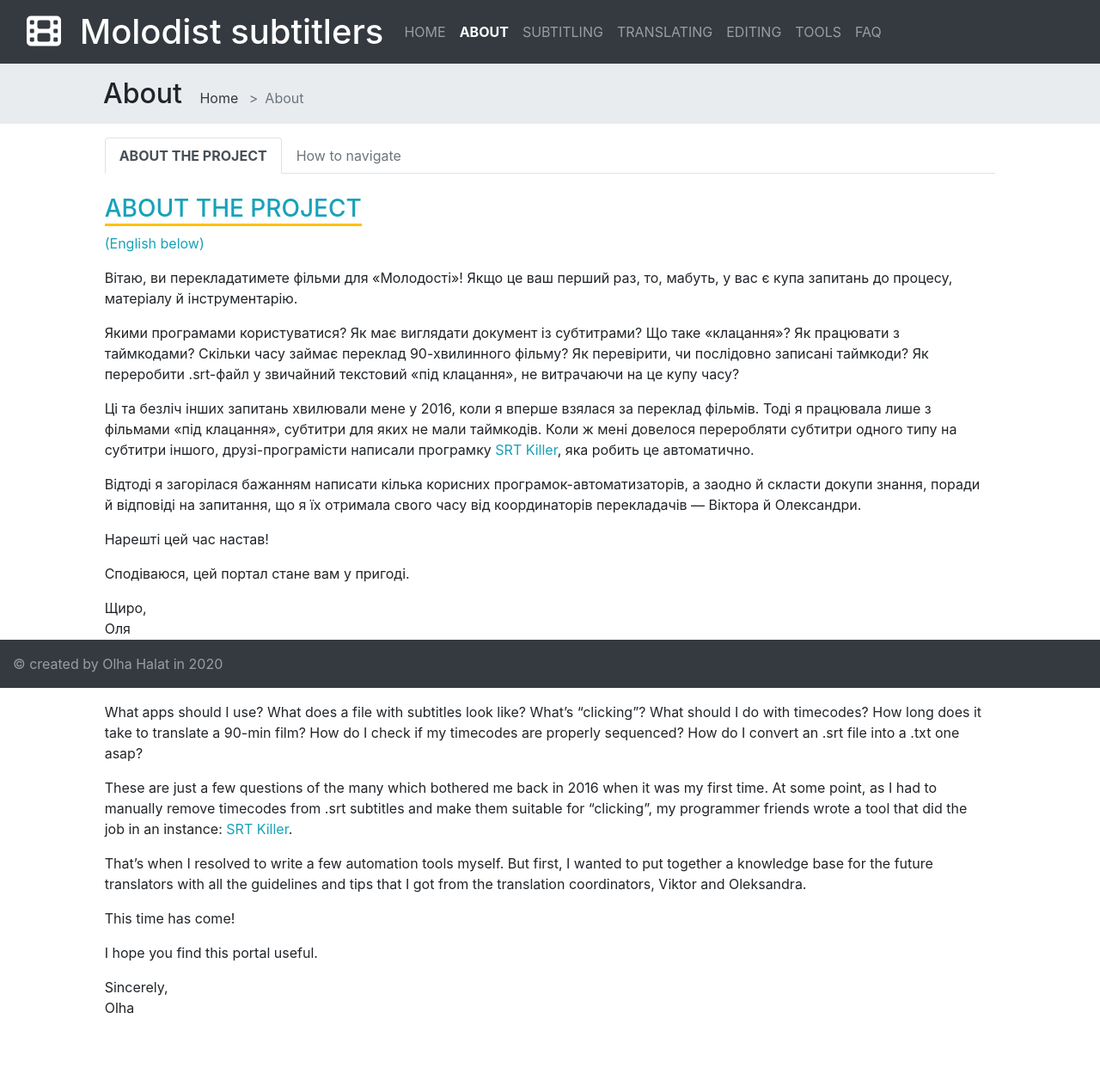
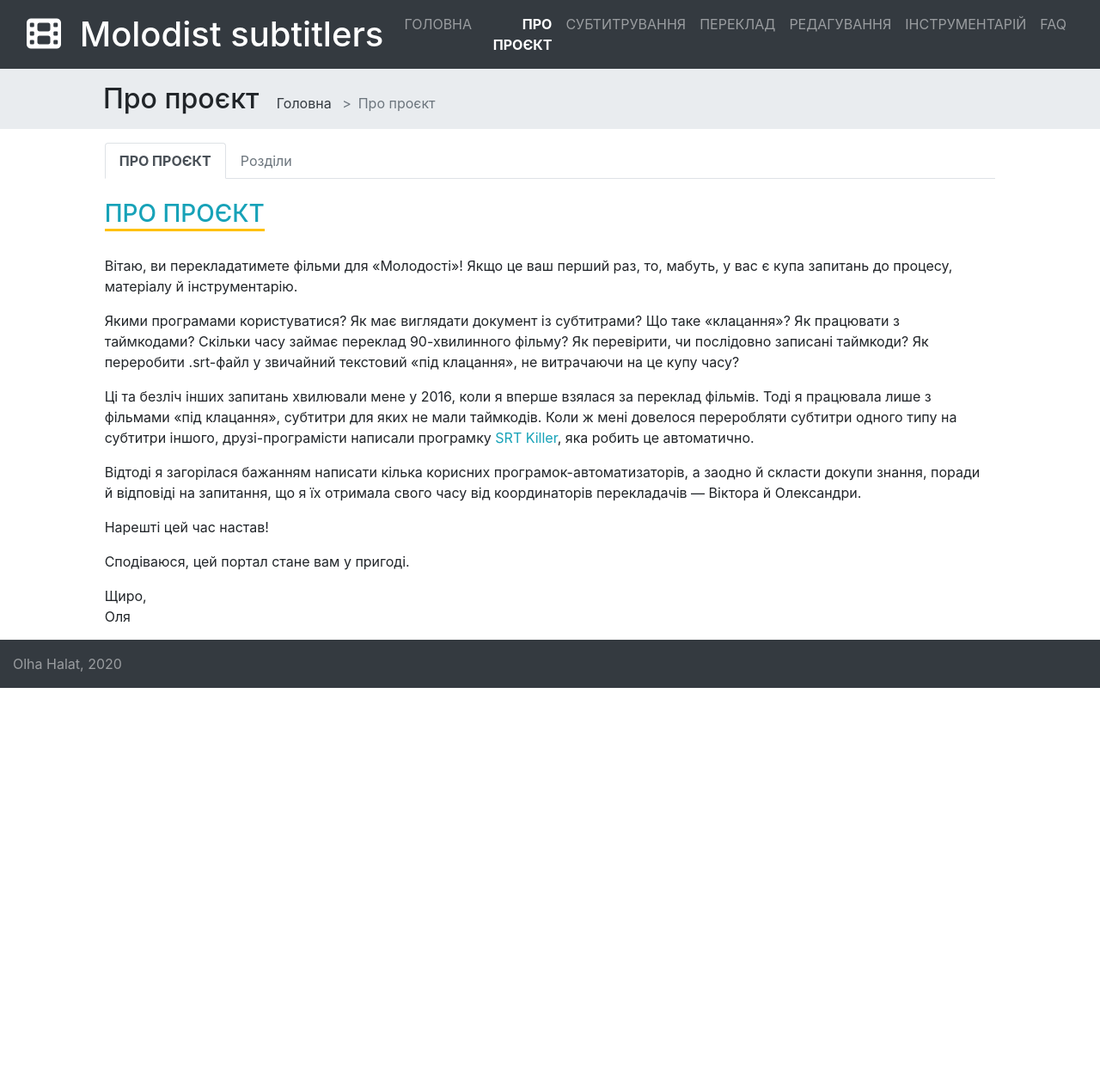
Before and after one commit to olhanotolga/molodist-subtitlers, a Flask app: page /about in a window 1280 px wide. Shown: the whole page at 86% size. After the commit the page ends 800 px from the top, so only its background shows below. Run offline with Flask 2, Linux system fonts and the light colour scheme; some libraries are stand-ins or nearby versions.

Commit message:
convert to ukrainian

```diff
--- a/subtitlers_app/routes.py
+++ b/subtitlers_app/routes.py
@@ -3,27 +3,27 @@
 
 navbar = [
     {
-        'navtext' : 'Home',
+        'navtext' : 'Головна',
         'navlink' : '/index'
     },
     {
-        'navtext' : 'About',
+        'navtext' : 'Про проєкт',
         'navlink' : '/about'
     },
     {
-        'navtext' : 'Subtitling',
+        'navtext' : 'Субтитрування',
         'navlink' : '/subtitling'
     },
     {
-        'navtext' : 'Translating',
+        'navtext' : 'Переклад',
         'navlink' : '/translating'
     },
     {
-        'navtext' : 'Editing',
+        'navtext' : 'Редагування',
         'navlink' : '/editing'
     },
     {
-        'navtext' : 'Tools',
+        'navtext' : 'Інструментарій',
         'navlink' : '/tools'
     },
     {
@@ -38,132 +38,132 @@
 def index():
     columnone = [
         {
-            'heading' : 'About',
-            'paragraph' : "About the portal, the story behind it, and overview of its main sections.",
+            'heading' : 'Про проєкт',
+            'paragraph' : "Про проєкт: передісторія сайту та огляд його основних розділів.",
             'link' : 'about'
         },
         {
-            'heading' : 'Subtitling',
-            'paragraph' : 'Subtitle files with and without timecodes, their structure and insides.',
+            'heading' : 'Субтитрування',
+            'paragraph' : 'Субтитри з таймкодами і «під клацання», їхня структура тощо.',
             'link' : 'subtitling'
         },
         {
-            'heading' : 'Translating',
-            'paragraph' : 'Film translation essentials, known language issues, and useful resources.',
+            'heading' : 'Переклад',
+            'paragraph' : 'Загальні рекомендації щодо перекладу, правопис та корисні посилання.',
             'link' : 'translating'
         }
     ]
     h1 = 'Molodist subtitlers'
-    description = 'This is an info portal for everyone who translates and subtitles movies for the Molodist film festival.'
+    description = 'Інфомайданчик для перекладачів і субтитрувальників кінофестивалю «Молодість».'
     columntwo = [
         {
-            'heading' : 'Editing',
-            'paragraph' : 'Minimizing the number of errors and typos and the editing checklist.',
+            'heading' : 'Редагування',
+            'paragraph' : 'Поради щодо зведення кількості помилок і одруківок до мінімуму.',
             'link' : 'editing'
         },
         {
-            'heading' : 'Tools',
-            'paragraph' : 'A typical subtitler’s toolset and links to selective tools (offline and online).',
+            'heading' : 'Інструментарій',
+            'paragraph' : 'Арсенал перекладачів-субтитрувальників та додаткові ресурси.',
             'link' : 'tools'
         },
         {
             'heading' : 'FAQ',
-            'paragraph' : 'Main questions and answers on film subtitling, translation, and editing.',
+            'paragraph' : 'Запитання та відповіді щодо перекладу, субтитрування та редагування.',
             'link' : 'faq'
         }
     ]
     background = "bg-dark"
-    return render_template('index.html', title='Home', columnone=columnone, columntwo=columntwo, h1=h1, description=description, background=background)
+    return render_template('index.html', title='Головна', columnone=columnone, columntwo=columntwo, h1=h1, description=description, background=background)
 
 @app.route('/about')
 def about():
     sections = [
         {
-            "title" : "About the project",
+            "title" : "Про проєкт",
             "article" : "article1"
         },
         {
-            "title" : "How to navigate",
+            "title" : "Розділи",
             "article" : "article2"
         }
     ]
-    return render_template('about.html', title='About', navbar=navbar, sections=sections)
+    return render_template('about.html', title='Про проєкт', navbar=navbar, sections=sections)
 
 @app.route('/subtitling')
 def subtitling():
     sections = [
         {
-            "title" : "Subtitles",
+            "title" : "Cубтитри",
             "article" : "article1"
         },
         {
-            "title" : "(No) timecodes",
+            "title" : "Таймкоди: з та без",
             "article" : "article2"
         },
         {
-            "title" : "Structure",
+            "title" : "Структура",
             "article" : "article3"
         }
     ]
-    return render_template('subtitling.html', title='Subtitling', navbar=navbar, sections=sections)
+    return render_template('subtitling.html', title='Субтитрування', navbar=navbar, sections=sections)
 
 @app.route('/translating')
 def translating():
     sections = [
         {
-            "title" : "General",
+            "title" : "Загальне",
             "article" : "article1"
         },
         {
-            "title" : "Language rules",
+            "title" : "Правопис",
             "article" : "article2"
         },
         {
-            "title" : "Proofreading",
+            "title" : "Перевірка тексту",
             "article" : "article3"
         }
     ]
-    return render_template('translating.html', title='Translating', navbar=navbar, sections=sections)
+    return render_template('translating.html', title='Переклад', navbar=navbar, sections=sections)
 
 @app.route('/editing')
 def editing():
     sections = [
         {
-            "title" : "Tips",
+            "title" : "Поради",
             "article" : "article1"
         },
         {
-            "title" : "Checklist",
+            "title" : "Чекліст",
             "article" : "article2"
         }
     ]
-    return render_template('editing.html', title='Editing', navbar=navbar, sections=sections)
+    return render_template('editing.html', title='Редагування', navbar=navbar, sections=sections)
 
 @app.route('/tools')
 def tools():
     sections = [
         {
-            "title" : "Text editors",
+            "title" : "Текстові редактори",
             "article" : "article1"
         },
         {
-            "title" : "Spell checkers",
+            "title" : "Перевірка правопису",
             "article" : "article2"
         },
         {
-            "title" : "Subtitling software",
+            "title" : "Для субтитрування",
             "article" : "article3"
         },
         {
-            "title" : "File/text conversion",
+            "title" : "Конвертація",
             "article" : "article4"
         },
         {
-            "title" : "Custom tools",
+            "title" : "Ще інструменти",
             "article" : "article5"
         }
     ]
-    return render_template('tools.html', title='Tools', navbar=navbar, sections=sections)
+    return render_template('tools.html', title='Інструментарій', navbar=navbar, sections=sections)
 
 @app.route('/faq')
 def faq():
--- a/subtitlers_app/static/styles/style.css
+++ b/subtitlers_app/static/styles/style.css
@@ -33,16 +33,16 @@
 }
 #page-container {
     min-height: 70vh;
-    margin-bottom: 3.5em;
+    margin-bottom: 5em;
 }
 .tab-pane h3 {
     display: inline-block;
     color: #343a40;
     border-bottom: 3px solid #ffc107;
     text-transform: uppercase;
+    margin-bottom: 1em;
 }
 h4 {
-    margin-top: 1.3em;
     margin-bottom: 0.9em;
     font-size: 1.3em;
 }
@@ -79,6 +79,9 @@
     justify-content: space-around;
     margin: 0 auto;
 }
+.homepage-sect-link h2 {
+    word-wrap: break-word;
+}
 a.homepage-sect-link:hover {
     text-decoration: none;
 }
@@ -104,6 +107,9 @@
     .homepage-sect-link>p {
         font-size: 1rem;
     }
+    .homepage-sect-link h2 {
+        font-size: 1.3rem;
+    }
 }
 
 /* NAVIGATION BLOCK (CROSS_SECTION) */
@@ -121,6 +127,12 @@
     align-items: center;
 }
 
+/* EDITING */
+
+#checklist {
+    margin-bottom: 1em;
+}
+
 /* FAQ */
 .question h3 {
     display: inline-block;
--- a/subtitlers_app/templates/about.html
+++ b/subtitlers_app/templates/about.html
@@ -1,7 +1,6 @@
 {% extends "partials/tabcontent.html" %}
 
 {% block one %}
-	<p class="mr-3 text-info">(English below)</p>
 	<p class="mr-3">Вітаю, ви перекладатимете фільми для &laquo;Молодості&raquo;! Якщо це ваш перший раз, то, мабуть, у вас є купа запитань до процесу, матеріалу й інструментарію.</p>
 	<p class="mr-3">Якими програмами користуватися? Як має виглядати документ із субтитрами? Що таке &laquo;клацання&raquo;? Як працювати з таймкодами? Скільки часу займає переклад 90-хвилинного фільму? Як перевірити, чи послідовно записані таймкоди? Як переробити .srt-файл у звичайний текстовий &laquo;під клацання&raquo;, не витрачаючи на це купу часу?</p>
 	<p class="mr-3">Ці та безліч інших запитань хвилювали мене у 2016, коли я вперше взялася за переклад фільмів. Тоді я працювала лише з фільмами &laquo;під клацання&raquo;, субтитри для яких не мали таймкодів. Коли ж мені довелося переробляти субтитри одного типу на субтитри іншого, друзі-програмісти написали програмку <a href="https://tabsandspaces.github.io/srt-killer/" target="_blank">SRT Killer</a>, яка робить це автоматично.</p>
@@ -10,17 +9,6 @@
 	<p class="mr-3">Сподіваюся, цей портал стане вам у пригоді.</p>
 	<p class="mr-3">Щиро,<br>
 		Оля</p>
-
-	<hr class="border-info my-3">
-
-	<p class="mr-3">Congrats on becoming a Molodist film translator! If it’s your first time, then you probably have lots of questions…</p>
-	<p class="mr-3">What apps should I use? What does a file with subtitles look like? What’s “clicking”? What should I do with timecodes? How long does it take to translate a 90-min film? How do I check if my timecodes are properly sequenced? How do I convert an .srt file into a .txt one asap?</p>
-	<p class="mr-3">These are just a few questions of the many which bothered me back in 2016 when it was my first time. At some point, as I had to manually remove timecodes from .srt subtitles and make them suitable for “clicking”, my programmer friends wrote a tool that did the job in an instance: <a href="https://tabsandspaces.github.io/srt-killer/" target="_blank">SRT Killer</a>.</p>
-	<p class="mr-3">That’s when I resolved to write a few automation tools myself. But first, I wanted to put together a knowledge base for the future translators with all the guidelines and tips that I got from the translation coordinators, Viktor and Oleksandra.</p>
-	<p class="mr-3">This time has come!</p>
-	<p class="mr-3">I hope you find this portal useful.</p>
-	<p class="mr-3">Sincerely,<br>
-		Olha</p>
 {% endblock %}
 
 {% block two %}
--- a/subtitlers_app/templates/editing.html
+++ b/subtitlers_app/templates/editing.html
@@ -31,6 +31,7 @@
 
 	<p class="mr-3">Нижче — список того, на що слід особливо звернути увагу. Можете відмітити перевірене галочками прямо тут (головне — не перезавантажувати сторінку, щоб не зникли галочки) :)</p>
 
+	<section id="checklist">
 		<h4>Чекліст</h4>
 
 		<div class="form-check">
@@ -80,5 +81,6 @@
 		<div class="form-check">
 			<input class="form-check-input" id="checklist-eleven" type="checkbox" name="editing-checklist"><label class="form-check-label" for="checklist-eleven">Назву файлу записано латинкою.</label><br>
 		</div>
+	</section>
 
 {% endblock %}
--- a/subtitlers_app/templates/layout.html
+++ b/subtitlers_app/templates/layout.html
@@ -15,7 +15,7 @@
 	{% block content %}
     {% endblock %}
 
-	<footer class="container-fluid text-white-50">&copy; created by Olha Halat in 2020</footer>
+	<footer class="container-fluid text-white-50">Olha Halat, 2020</footer>
 
 	<script src="https://code.jquery.com/jquery-3.4.1.slim.min.js" integrity="sha384-J6qa4849blE2+poT4WnyKhv5vZF5SrPo0iEjwBvKU7imGFAV0wwj1yYfoRSJoZ+n" crossorigin="anonymous"></script>
     <script src="https://cdn.jsdelivr.net/npm/popper.js@1.16.0/dist/umd/popper.min.js" integrity="sha384-Q6E9RHvbIyZFJoft+2mJbHaEWldlvI9IOYy5n3zV9zzTtmI3UksdQRVvoxMfooAo" crossorigin="anonymous"></script>
--- a/subtitlers_app/templates/partials/header.html
+++ b/subtitlers_app/templates/partials/header.html
@@ -27,7 +27,7 @@
     <nav id="page-header" class="breadcrumb d-none d-sm-flex py-3" aria-label="breadcrumb">
         <div class="container col-11 col-lg-10 px-0">
             <h2 class="d-inline mr-3">{{ title }}</h2>
-            <a class="breadcrumb-item" href="{{ url_for('index') }}">Home</a>
+            <a class="breadcrumb-item" href="{{ url_for('index') }}">Головна</a>
             <span class="breadcrumb-item active" aria-current="page">{{ title }}</span>
         </div>
     </nav>
```
Lines whose indentation alone changed are shown as unchanged.
